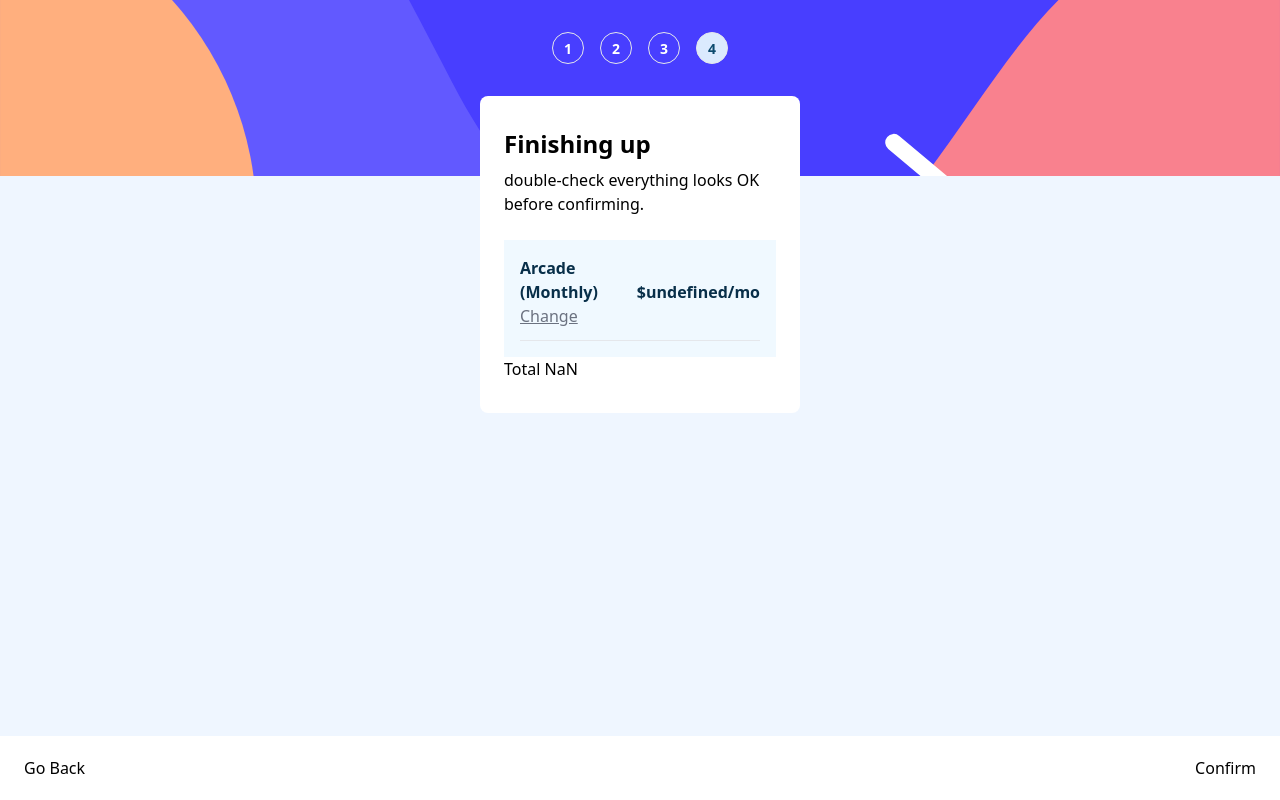
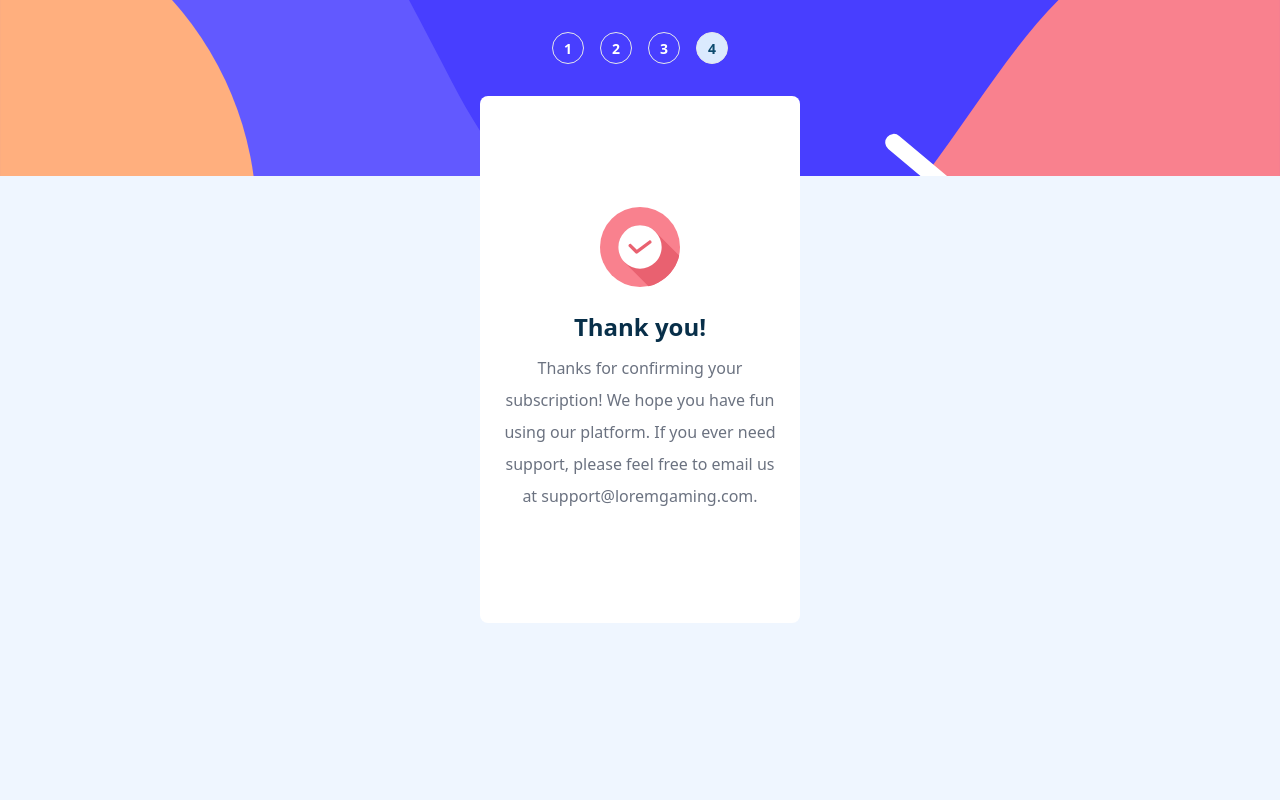
Before and after one commit to waldekglaz/fem-form-component, a React (Vite) app: page /summary in a window 1280 px wide. Both pictures are taken after a click on the button "Confirm". Built offline with nearby package versions, Linux system fonts and the light colour scheme.

Commit message:
ConfirmationMessage

```diff
--- a/src/components/AddOns.tsx
+++ b/src/components/AddOns.tsx
@@ -28,11 +28,11 @@ const AddOnes = () => {
         onSubmit={handleSubmit((data) => {
           console.log(data)
 
-          dispatch(setOnlineService(data.onlineService))
-          dispatch(setLargerStorage(data.largerStorage))
-          dispatch(setCustomProfile(data.customizableProfile))
+          dispatch(setOnlineService({ isChosen: data.onlineService, value: isMonthly ? (data.onlineService ? addOns[0].monthlyCost : 0) : data.onlineService ? addOns[0].anuallyCost : 0 }))
+          dispatch(setLargerStorage({ isChosen: data.largerStorage, value: isMonthly ? (data.largerStorage ? addOns[1].monthlyCost : 0) : data.largerStorage ? addOns[1].anuallyCost : 0 }))
+          dispatch(setCustomProfile({ isChosen: data.customizableProfile, value: isMonthly ? (data.customizableProfile ? addOns[2].monthlyCost : 0) : data.customizableProfile ? addOns[2].anuallyCost : 0 }))
 
-          // navigate('/summary')
+          navigate('/summary')
         })}
       >
         {addOns.map((addon) => (
--- /dev/null
+++ b/src/components/ConfirmationMessage.tsx
@@ -0,0 +1,15 @@
+import React from 'react'
+import Card from './shared/Card'
+import Icon from '../assets/icon-thank-you.svg'
+
+const ConfirmationMessage = () => {
+  return (
+    <div className="flex flex-col items-center py-[79px]">
+      <img src={Icon} alt="" className="mb-6" />
+      <h1 className="text-2xl font-bold text-sky-950 mb-[9px]">Thank you!</h1>
+      <p className="text-center leading-8 text-gray-500">Thanks for confirming your subscription! We hope you have fun using our platform. If you ever need support, please feel free to email us at support@loremgaming.com.</p>
+    </div>
+  )
+}
+
+export default ConfirmationMessage
--- a/src/components/Summary.tsx
+++ b/src/components/Summary.tsx
@@ -5,6 +5,7 @@ import BottomNav from './shared/BottomNav'
 import { Link } from 'react-router-dom'
 import { store } from '../store'
 import { addOns } from '../data'
+import ConfirmationMessage from './ConfirmationMessage'
 
 const Summary = () => {
   const [confirmationMsg, setConfirmationMsg] = useState(false)
@@ -16,9 +17,11 @@ const Summary = () => {
   console.log(formData)
   return (
     <Card>
+      {!confirmationMsg && (
+        <>
           <Heading title="Finishing up" description={`${formData.name} double-check  everything looks OK before confirming.`} />
           <div className="bg-sky-50 p-4">
-        <div className="border-b pb-3 flex justify-between items-center">
+            <div className="border-b pb-3 flex justify-between items-center mb-3">
               <div>
                 <div className="text-sky-950  capitalize font-bold">
                   {plan.name} ({isMonthly ? 'Monthly' : 'Yearly'})
@@ -32,29 +35,47 @@ const Summary = () => {
             </div>
 
             {customizableProfile.isChosen && (
-          <p>
-            Customizable Profile <span>{}</span>
+              <p className="text-gray-500 flex justify-between mb-3">
+                Customizable Profile{' '}
+                <span className="text-sky-900 ">
+                  +${customizableProfile.value}/{isMonthly ? 'mo' : 'yr'}
+                </span>
               </p>
             )}
             {largerStorage.isChosen && (
-          <p>
-            Larger Storage <span>{}</span>
+              <p className="text-gray-500 flex justify-between mb-3">
+                Larger Storage{' '}
+                <span className="text-sky-900">
+                  +${largerStorage.value}/{isMonthly ? 'mo' : 'yr'}
+                </span>
               </p>
             )}
             {onlineService.isChosen && (
-          <p>
-            Online Service <span>{}</span>
+              <p className="text-gray-500 flex justify-between mb-3">
+                Online Service{' '}
+                <span className="text-sky-900">
+                  +${onlineService.value}/{isMonthly ? 'mo' : 'yr'}
+                </span>
               </p>
             )}
           </div>
-      <div>
-        {`Total`} {(isMonthly ? plan.monthly : plan.anually) + 1}
+          <div className="mt-6 flex justify-between px-6 text-gray-500">
+            {`Total`}
+            {isMonthly ? ' (per month)' : ' (per year)'}
+            <span className="text-blue-500 font-bold">
+              ${plan.value + customizableProfile.value + largerStorage.value + onlineService.value}/{isMonthly ? 'mo' : 'yr'}
+            </span>
           </div>
 
           <BottomNav singleItem={false}>
             <Link to="/add-ons">Go Back</Link>
-        <button onClick={handleConfirm}>Confirm</button>
+            <button className="bg-blue-500 px-[22px] py-3 text-white rounded-lg" onClick={handleConfirm}>
+              Confirm
+            </button>
           </BottomNav>
+        </>
+      )}
+      {confirmationMsg && <ConfirmationMessage />}
     </Card>
   )
 }
--- a/src/rootSlice.ts
+++ b/src/rootSlice.ts
@@ -30,13 +30,13 @@ const rootSlice = createSlice({
       state.isMonthly = !state.isMonthly
     },
     setOnlineService: (state, action) => {
-      state.onlineService.isChosen = action.payload
+      state.onlineService = action.payload
     },
     setLargerStorage: (state, action) => {
-      state.largerStorage.isChosen = action.payload
+      state.largerStorage = action.payload
     },
     setCustomProfile: (state, action) => {
-      state.customizableProfile.isChosen = action.payload
+      state.customizableProfile = action.payload
     },
     setAAA: (state, action) => {
       state.aaa.push(action.payload)
```
Lines whose indentation alone changed are shown as unchanged.
